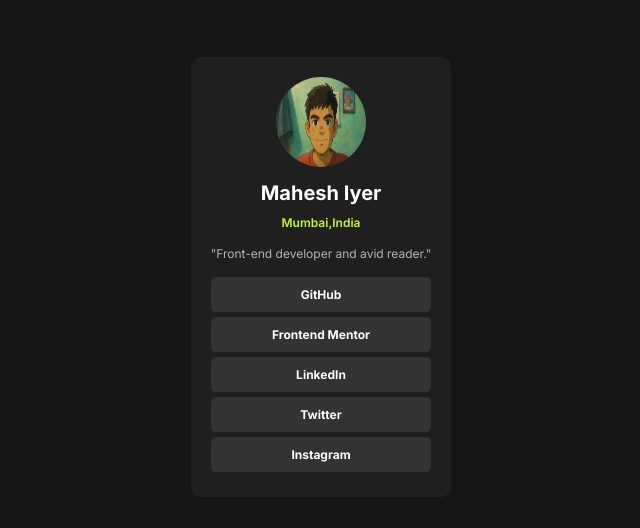
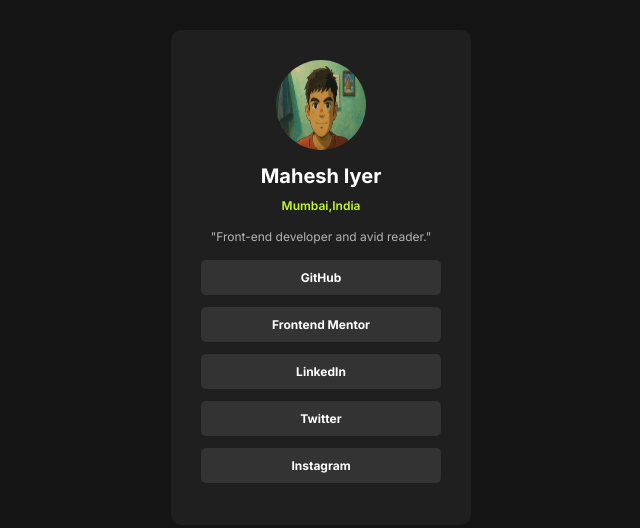
Before and after one commit to ki4869/Social-link-profile, a plain HTML site: page index.html in a window 1280 px wide. Shown: the part 123-651 px from the top of the page, without its empty margins (319-959 px from the left). Drawn offline with Linux system fonts and the light colour scheme.

Commit message:
updated index.html

```diff
--- a/index.html
+++ b/index.html
@@ -44,8 +44,9 @@
       .card {
         background-color: hsl(0, 0%, 12%);
         border-radius: 10px;
-        padding: 20px;
-        max-width: 320px;
+        padding: 30px;
+        max-width: 300px;
+        width: 100%;
         text-align: center;
       }
 
@@ -83,7 +84,7 @@
         font-size: 12px;
         font-weight: 700;
         padding: 10px;
-        margin: 5px 0;
+        margin: 12px 0;
         border-radius: 5px;
         transition: background-color 0.3s, color 0.3s;
       }
```
